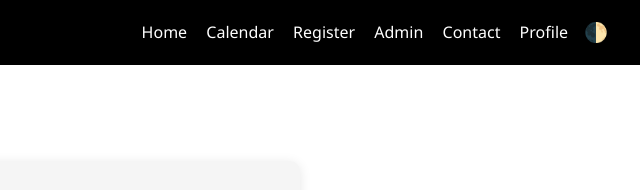
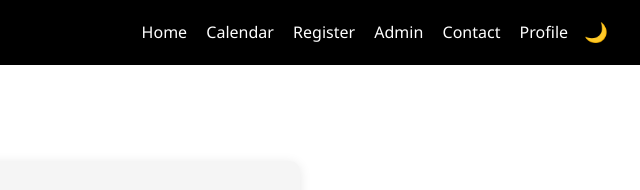
Before and after one commit to hamadhadi116/khotwa-website, a plain HTML site: page profile.html in a window 1280 px wide. Shown: the top 190 px of the page, 640-1280 px from the left. Drawn offline with nearby package versions, Linux system fonts and the light colour scheme.

Commit message:
Update profile.html

```diff
--- a/profile.html
+++ b/profile.html
@@ -94,7 +94,7 @@
   <p>© 2025 Khotwa Student Council</p>
 </footer>
 
-<script src="dark-toggle.js"></script>
+<script src="main.js"></script>
 <script src="https://unpkg.com/aos@2.3.4/dist/aos.js"></script>
 <script>
   AOS.init({ duration: 700 });
```
